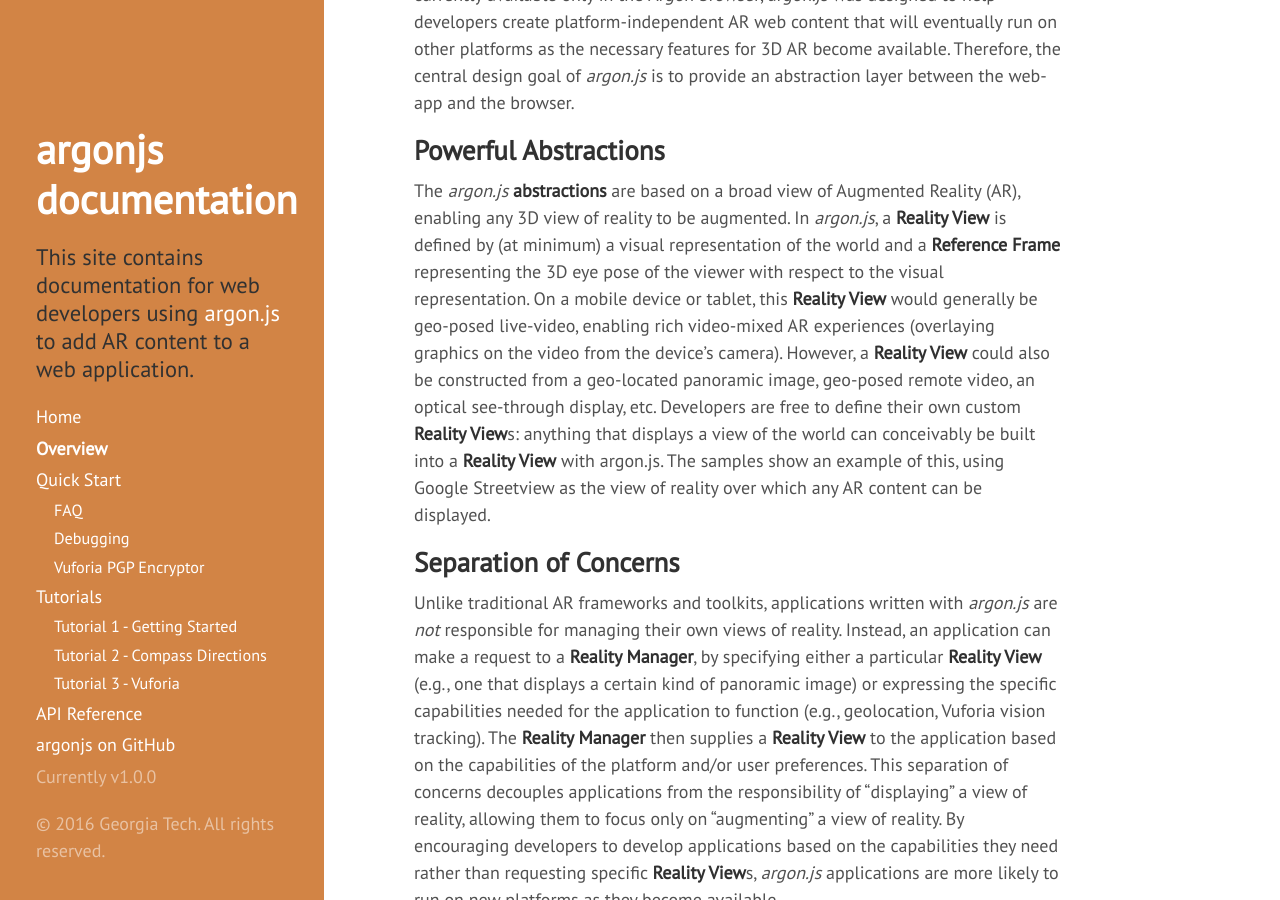
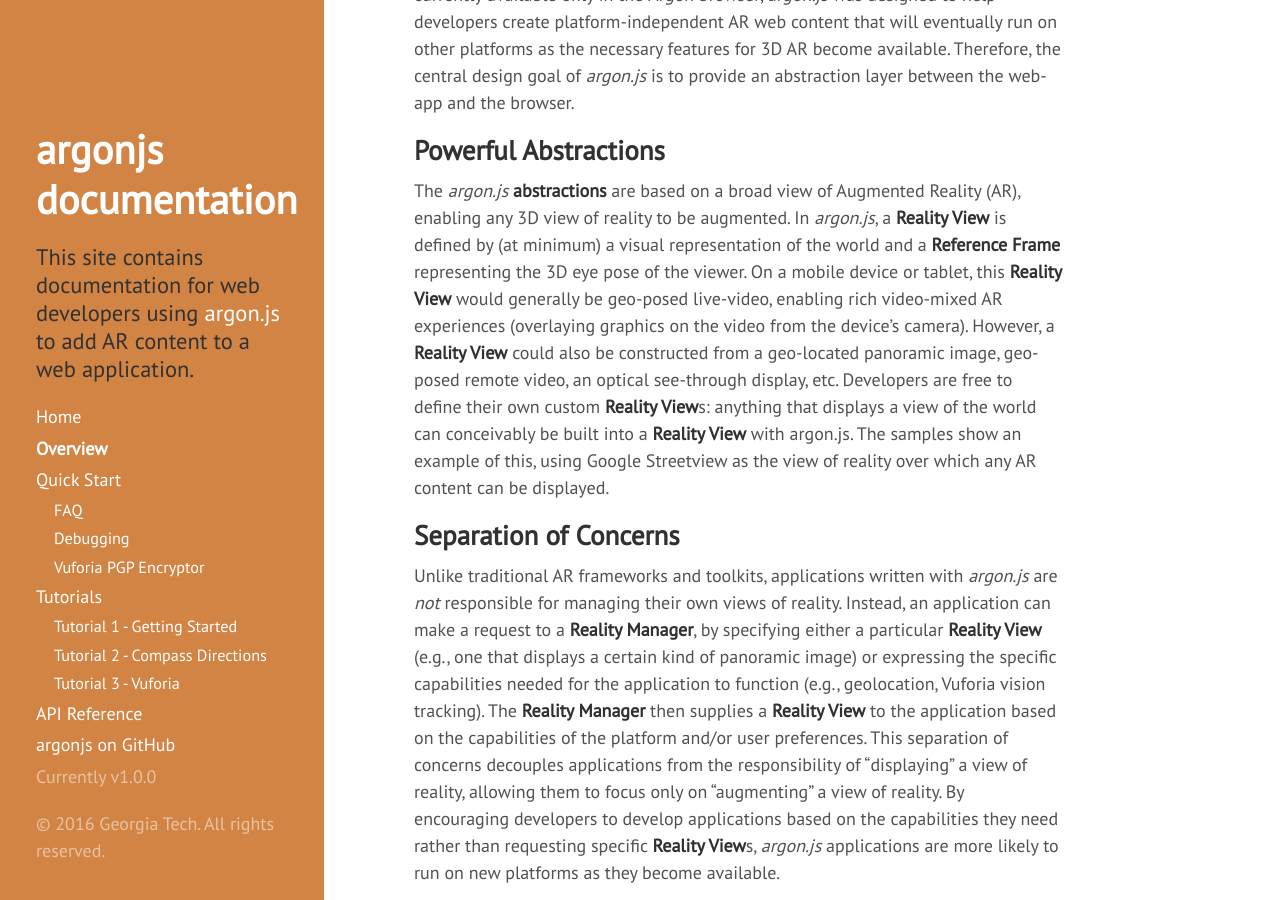
Before and after one commit to argonjs/docs, a Jekyll site: the page built from concepts/overview.md, in a window 1280 px wide and 900 px high, scrolled down 439 px. Built offline with Jekyll 4.4.1, drawn with Linux system fonts in a browser that asks for light colours; nearby versions of some CDN libraries.

Commit message:
Update overview.md

```diff
--- a/concepts/overview.md
+++ b/concepts/overview.md
@@ -12,7 +12,7 @@
 The goal of the *argon.js* framework and associated Argon AR-enabled web browser (currently on iOS) is to use web technologies to create fully-registered 3D AR applications that leverage 3D graphics, geo-spatial-positioning, and computer-vision tracking (currently using [Qualcomm’s Vuforia](https://www.qualcomm.com/products/vuforia) library). While all these capabilities are currently available only in the *Argon browser*, *argon.js* was designed to help developers create platform-independent AR  web content that will eventually run on other platforms as the necessary features for 3D AR become available. Therefore, the central design goal of *argon.js* is to provide an abstraction layer between the web-app and the browser.
 
 ## Powerful Abstractions
-The *argon.js* **abstractions** are based on a broad view of Augmented Reality (AR), enabling any 3D view of reality to be augmented. In *argon.js*, a **Reality View** is defined by (at minimum) a visual representation of the world and a **Reference Frame** representing the 3D eye pose of the viewer with respect to the visual representation. On a mobile device or tablet, this **Reality View** would generally be geo-posed live-video, enabling rich video-mixed AR experiences (overlaying graphics on the video from the device's camera). However, a **Reality View** could also be constructed from a geo-located panoramic image, geo-posed remote video, an optical see-through display, etc. Developers are free to define their own custom **Reality View**s: anything that displays a view of the world can conceivably be built into a **Reality View** with argon.js. The samples show an example of this, using Google Streetview as the view of reality over which any AR content can be displayed.
+The *argon.js* **abstractions** are based on a broad view of Augmented Reality (AR), enabling any 3D view of reality to be augmented. In *argon.js*, a **Reality View** is defined by (at minimum) a visual representation of the world and a **Reference Frame** representing the 3D eye pose of the viewer. On a mobile device or tablet, this **Reality View** would generally be geo-posed live-video, enabling rich video-mixed AR experiences (overlaying graphics on the video from the device's camera). However, a **Reality View** could also be constructed from a geo-located panoramic image, geo-posed remote video, an optical see-through display, etc. Developers are free to define their own custom **Reality View**s: anything that displays a view of the world can conceivably be built into a **Reality View** with argon.js. The samples show an example of this, using Google Streetview as the view of reality over which any AR content can be displayed.
 
 ## Separation of Concerns
 Unlike traditional AR frameworks and toolkits, applications written with *argon.js* are *not* responsible for managing their own views of reality. Instead, an application can make a request to a **Reality Manager**, by specifying either a particular **Reality View** (e.g., one that displays a certain kind of panoramic image) or expressing the specific capabilities needed for the application to function (e.g., geolocation, Vuforia vision tracking). The **Reality Manager** then supplies a **Reality View** to the application based on the capabilities of the platform and/or user preferences. This separation of concerns decouples applications from the responsibility of "displaying" a view of reality, allowing them to focus only on "augmenting" a view of reality. By encouraging developers to develop applications based on the capabilities they need rather than requesting specific **Reality View**s, *argon.js* applications are more likely to run on new platforms as they become available.
```
